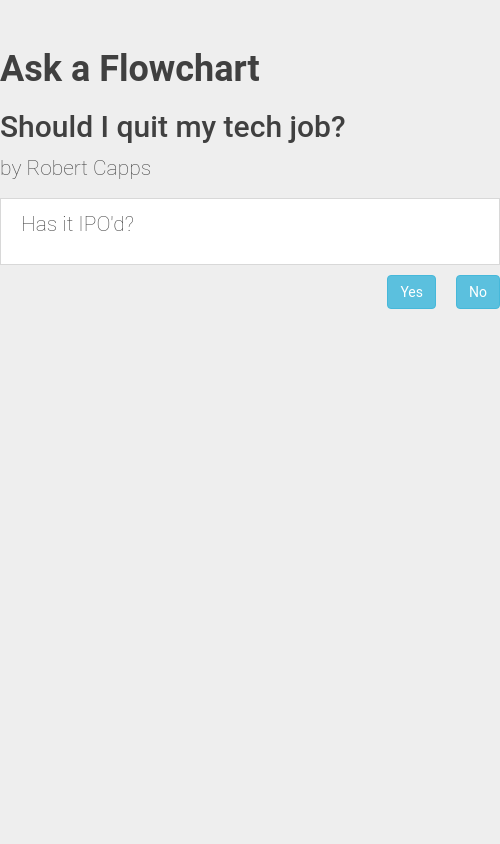
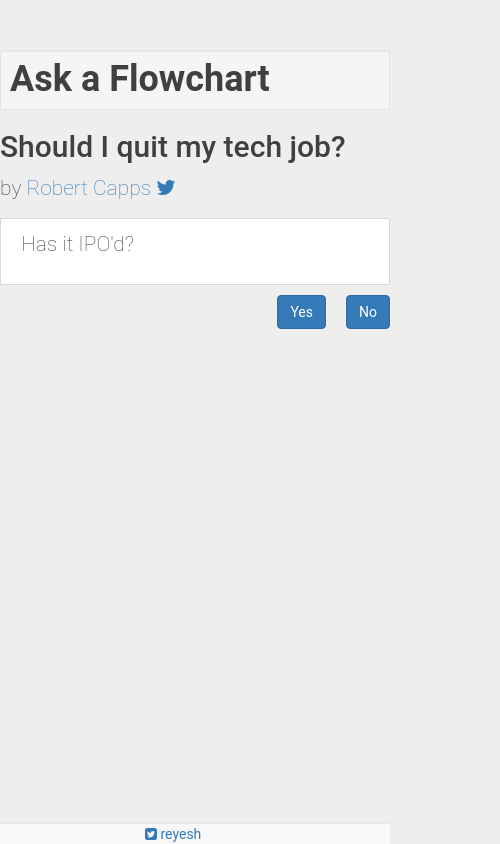
Before and after one commit to reyesh/Ask-a-flowchart-should-i-quit-my-tech-job-, a plain HTML site: page index.html in a window 390 px wide. Shown: the whole page, 500 px wide, since content can reach past the window. Drawn offline with nearby package versions, Linux system fonts and the light colour scheme.

Commit message:
refactor: optimize, added grunt task, made the page mobile, accessible

```diff
--- a/helper.js
+++ b/helper.js
@@ -231,10 +231,10 @@ var GameStateInit = function (){
 
 var gameState = GameStateInit();
 
-var container = '<div id="%data1%" class="%data3%" aria-live=”assertive”><p>%data2%</p></div>';
-var button = '<button id="%data1%" class="btn btn-info button-group">%data2%</button>';
-var verdict = '<button id="v1" class="btn btn-info button-group verdict">verdict</button>';
-var ynButton = '<div class="yn-group"><button id="yes" class="btn btn-info">Yes</button><button id="no" class="btn btn-info">No</button></div>';
+var container = '<div id="%data1%" class="%data3%"><p>%data2%</p></div>';
+var button = '<button id="%data1%" class="btn btn-primary button-group">%data2%</button>';
+var verdict = '<button id="v1" class="btn btn-primary button-group verdict">Verdict</button>';
+var ynButton = '<div class="yn-group"><button id="yes" class="btn btn-primary">Yes</button><button id="no" class="btn btn-primary">No</button></div>';
 for (x in flowChart) {
   for (y in flowChart[x]){
     console.log(flowChart[x][y].text);
--- a/index.html
+++ b/index.html
@@ -2,25 +2,52 @@
 <html lang="en">
   <head>
     <title>Should you quit your tech job? Answer a few questions to find out.</title>
+    <meta charset="utf-8">
     <meta name="viewport" content="width=device-width, initial-scale=1">
+    <!-- build:css inline production/bootstrap.min.css -->
     <link href="http://s3.amazonaws.com/codecademy-content/courses/ltp2/css/bootstrap.min.css" rel="stylesheet">
+    <!-- /build -->
+    <!-- build:css inline production/style.min.css -->
     <link href='style.css' rel='stylesheet'>
+    <!-- /build -->
   </head>
   <body unresolved>
 
     <!-- Main body -->
     <div class="jumbotron">
-      <h1>Ask a Flowchart</h1>
+          <h1 class="well well-sm">Ask a Flowchart</h1>
           <h2>Should I quit my tech job?</h2>
-      <p>by Robert Capps</p>
-      <div id="main" class=""></div>
+          <p>by <a href="https://twitter.com/robcapps">Robert Capps <i class="fa fa-twitter"></i></a></p>
+          <div id="main" class="" aria-live="polite"></div>
           <div class="buttons pull-right"></div>
     </div>
+    <!-- footer -->
+    <nav class="navbar navbar-default navbar-fixed-bottom">
       <div class="container">
-
+        <div class="footer">
+          <a href="https://twitter.com/reyesh"><i class="fa fa-twitter-square"></i> reyesh</a>
         </div>
+      </div>
+    </nav>
+    <!-- build:js inline production/jquery-1.11.0.min.js -->
     <script src="http://code.jquery.com/jquery-1.11.0.min.js"></script>
+    <!-- /build -->
+    <!-- build:js inline production/helper.js -->
     <script src="helper.js"></script>
+    <!-- /build -->
+    <!-- build:js inline production/app.js -->
     <script src="app.js"></script>
+    <!-- /build -->
+    <script>
+      var cb = function() {
+        var l = document.createElement('link'); l.rel = 'stylesheet';
+        l.href = 'https://maxcdn.bootstrapcdn.com/font-awesome/4.4.0/css/font-awesome.min.css';
+        var h = document.getElementsByTagName('head')[0]; h.parentNode.insertBefore(l, h);
+      };
+      var raf = requestAnimationFrame || mozRequestAnimationFrame ||
+          webkitRequestAnimationFrame || msRequestAnimationFrame;
+      if (raf) raf(cb);
+      else window.addEventListener('load', cb);
+    </script>
   </body>
 </html>
--- a/style.css
+++ b/style.css
@@ -3,6 +3,7 @@ body {
   font-family: 'Roboto', sans-serif;
   color: #404040;
   background-color: #eee;
+  padding-bottom: 70px;
 }
 
 h1 {
@@ -10,10 +11,16 @@ h1 {
 }
 
 /* Basic styling */
-.jumbotron {
+
+
+.footer {
   margin-left: auto;
   margin-right: auto;
-  width: 500px;
+  width: 100px;
+}
+
+.navbar {
+    min-height: 0px;
 }
 
 #yes {
@@ -84,6 +91,22 @@ h1 {
   margin-bottom: 10px;
   word-wrap: break-word;
   min-height: 42px;
-  width: 400px;
+  width: 100%;
   display: none;
 }
+
+@media (max-width: 400px) {
+  .jumbotron {
+    margin-left: auto;
+    margin-right: auto;
+  }
+}
+
+@media (min-width: 401px) {
+
+  .jumbotron {
+    margin-left: auto;
+    margin-right: auto;
+    width: 500px;
+  }
+}
```
Lines whose indentation alone changed are shown as unchanged.
